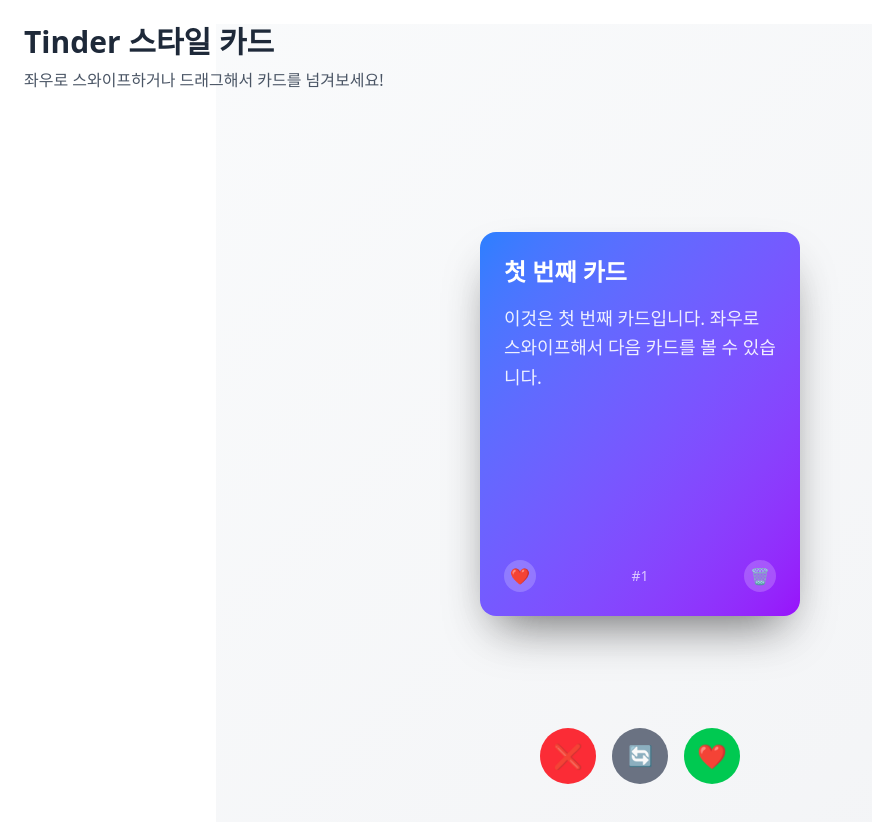
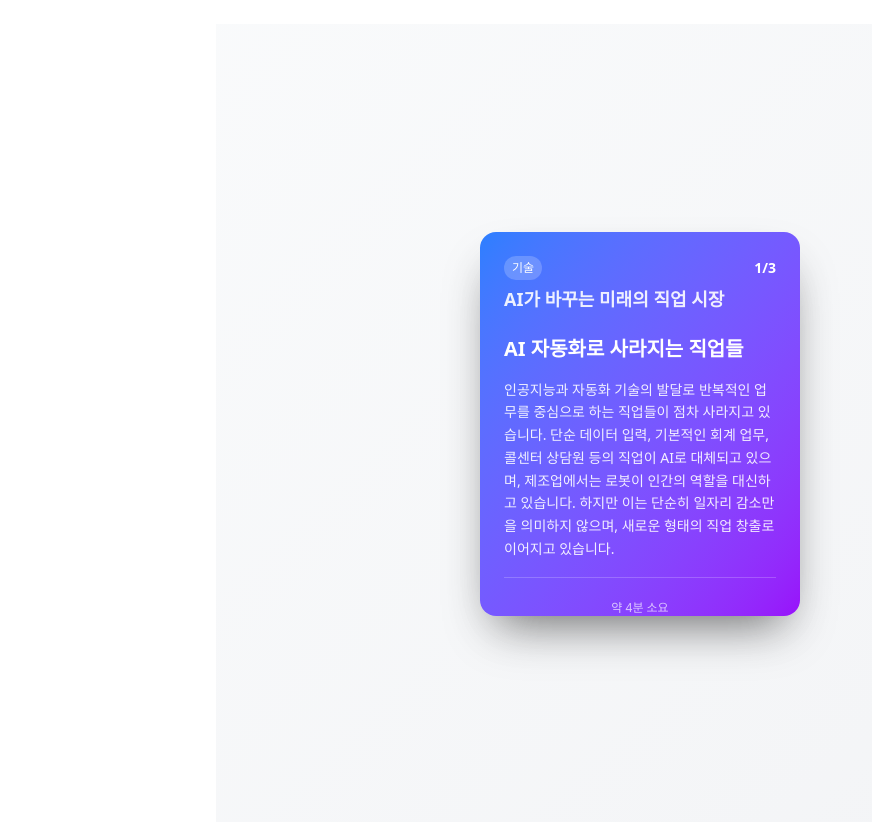
Before and after one commit to studio-wangjin/readbit, a Next.js app: page /cards in a window 1280 px wide. Shown: the top 822 px of the page, without its empty margins (0-872 px from the left). Built offline with nearby package versions, Linux system fonts and the light colour scheme.

Commit message:
feat: 아티클 컨셉에 맞게 리디자인

```diff
--- a/src/app/cards/components/CardStack.tsx
+++ b/src/app/cards/components/CardStack.tsx
@@ -1,64 +1,89 @@
 'use client';
 
-import { useState } from 'react';
+import { useState, useCallback } from 'react';
 import SwipeCard from './SwipeCard';
-
-interface Card {
-  id: number;
-  title: string;
-  content: string;
-}
-
-const initialCards: Card[] = [
-  { id: 1, title: "첫 번째 카드", content: "이것은 첫 번째 카드입니다. 좌우로 스와이프해서 다음 카드를 볼 수 있습니다." },
-  { id: 2, title: "두 번째 카드", content: "멋진 Tinder 스타일 UI입니다. 드래그해서 카드를 움직여보세요." },
-  { id: 3, title: "세 번째 카드", content: "React와 Tailwind로 만든 스와이프 카드 컴포넌트입니다." },
-  { id: 4, title: "네 번째 카드", content: "무한 스크롤링이 가능한 카드 스택입니다." },
-  { id: 5, title: "다섯 번째 카드", content: "좋아요는 오른쪽, 싫어요는 왼쪽으로 스와이프하세요." },
-];
+import { CardData } from '../types/article';
+import { DUMMY_ARTICLES } from '../data/articles';
 
 export default function CardStack() {
-  const [cards, setCards] = useState<Card[]>(initialCards);
-  const [removedCards, setRemovedCards] = useState<Card[]>([]);
+  const [currentArticleIndex, setCurrentArticleIndex] = useState(0);
+  const [currentPartIndex, setCurrentPartIndex] = useState(0);
 
-  const handleSwipe = (direction: 'left' | 'right', cardId: number) => {
-    const cardToRemove = cards.find(card => card.id === cardId);
-    if (!cardToRemove) return;
+  const getCardsToShow = (): CardData[] => {
+    const cards: CardData[] = [];
 
-    setRemovedCards(prev => [...prev, cardToRemove]);
-    setCards(prev => prev.filter(card => card.id !== cardId));
+    // 현재 카드
+    const currentArticle = DUMMY_ARTICLES[currentArticleIndex];
+    const currentPart = currentArticle.parts[currentPartIndex];
+    cards.push({
+      id: `${currentArticle.id}-${currentPart.partNumber}`,
+      articleId: currentArticle.id,
+      articleTitle: currentArticle.title,
+      part: currentPart,
+      currentPart: currentPartIndex + 1,
+      totalParts: 3,
+      category: currentArticle.category
+    });
 
-    setTimeout(() => {
-      if (cards.length <= 2) {
-        const newCards = Array.from({ length: 5 }, (_, i) => ({
-          id: Math.max(...cards.map(c => c.id), ...removedCards.map(c => c.id)) + i + 1,
-          title: `새로운 카드 ${i + 1}`,
-          content: `무한히 생성되는 카드 ${i + 1}번입니다. 계속 스와이프해보세요!`
-        }));
-        setCards(prev => [...prev, ...newCards]);
+    // 다음 카드들 (미리보기용)
+    for (let i = 1; i <= 2; i++) {
+      let nextArticleIndex = currentArticleIndex;
+      let nextPartIndex = currentPartIndex + i;
+
+      // 다음 파트가 현재 아티클을 넘어가면 다음 아티클로
+      if (nextPartIndex > 2) {
+        nextArticleIndex = (currentArticleIndex + Math.floor(nextPartIndex / 3)) % DUMMY_ARTICLES.length;
+        nextPartIndex = nextPartIndex % 3;
       }
-    }, 300);
+
+      const nextArticle = DUMMY_ARTICLES[nextArticleIndex];
+      const nextPart = nextArticle.parts[nextPartIndex];
+
+      cards.push({
+        id: `${nextArticle.id}-${nextPart.partNumber}`,
+        articleId: nextArticle.id,
+        articleTitle: nextArticle.title,
+        part: nextPart,
+        currentPart: nextPartIndex + 1,
+        totalParts: 3,
+        category: nextArticle.category
+      });
+    }
+
+    return cards;
   };
 
-  const handleReset = () => {
-    setCards(initialCards);
-    setRemovedCards([]);
-  };
+  const handleSwipe = useCallback((direction: 'left' | 'right') => {
+    if (direction === 'right') {
+      // 계속 읽기 - 다음 파트로
+      if (currentPartIndex < 2) {
+        setCurrentPartIndex(prev => prev + 1);
+      } else {
+        // 3번째 파트 완료 - 다음 아티클로
+        setCurrentArticleIndex(prev => (prev + 1) % DUMMY_ARTICLES.length);
+        setCurrentPartIndex(0);
+      }
+    } else {
+      // 아티클 건너뛰기 - 다음 아티클의 첫 파트로
+      setCurrentArticleIndex(prev => (prev + 1) % DUMMY_ARTICLES.length);
+      setCurrentPartIndex(0);
+    }
+  }, [currentPartIndex]);
+
+  const cardsToShow = getCardsToShow();
 
   return (
     <div className="relative w-full h-screen flex items-center justify-center">
       <div className="relative w-80 h-96">
-        {cards.slice(0, 3).map((card, index) => {
-          const zIndex = cards.length - index;
+        {cardsToShow.map((card, index) => {
+          const zIndex = cardsToShow.length - index;
           const scale = 1 - (index * 0.05);
           const isTop = index === 0;
 
           return (
             <SwipeCard
               key={card.id}
-              id={card.id}
-              title={card.title}
-              content={card.content}
+              cardData={card}
               onSwipe={handleSwipe}
               zIndex={zIndex}
               scale={scale}
@@ -67,45 +92,6 @@ export default function CardStack() {
           );
         })}
       </div>
-
-      <div className="absolute bottom-10 flex gap-4">
-        <button
-          onClick={() => handleSwipe('left', cards[0]?.id)}
-          className="w-14 h-14 bg-red-500 rounded-full flex items-center justify-center text-white text-2xl hover:bg-red-600 transition-colors"
-          disabled={cards.length === 0}
-        >
-          ❌
-        </button>
-
-        <button
-          onClick={handleReset}
-          className="w-14 h-14 bg-gray-500 rounded-full flex items-center justify-center text-white text-xl hover:bg-gray-600 transition-colors"
-        >
-          🔄
-        </button>
-
-        <button
-          onClick={() => handleSwipe('right', cards[0]?.id)}
-          className="w-14 h-14 bg-green-500 rounded-full flex items-center justify-center text-white text-2xl hover:bg-green-600 transition-colors"
-          disabled={cards.length === 0}
-        >
-          ❤️
-        </button>
-      </div>
-
-      {cards.length === 0 && (
-        <div className="absolute inset-0 flex items-center justify-center">
-          <div className="text-center">
-            <p className="text-2xl text-gray-500 mb-4">모든 카드를 확인했습니다!</p>
-            <button
-              onClick={handleReset}
-              className="px-6 py-3 bg-blue-500 text-white rounded-lg hover:bg-blue-600 transition-colors"
-            >
-              다시 시작하기
-            </button>
-          </div>
-        </div>
-      )}
     </div>
   );
 }
--- a/src/app/cards/components/SwipeCard.tsx
+++ b/src/app/cards/components/SwipeCard.tsx
@@ -1,21 +1,30 @@
 'use client';
 
-import { useRef, useState } from 'react';
+import { useRef, useState, useCallback } from 'react';
+import { CardData } from '../types/article';
+
+const getArticleColors = (articleId: number) => {
+  const colorSchemes = [
+    'from-blue-500 to-purple-600',      // 기술 - 파란색/보라색
+    'from-green-500 to-teal-600',       // 환경 - 초록색/청록색
+    'from-pink-500 to-rose-600',        // 비즈니스 - 핑크색/장미색
+    'from-orange-500 to-red-600',       // 추가 색상
+    'from-indigo-500 to-blue-600',      // 추가 색상
+  ];
+
+  return colorSchemes[(articleId - 1) % colorSchemes.length];
+};
 
 interface SwipeCardProps {
-  id: number;
-  title: string;
-  content: string;
-  onSwipe: (direction: 'left' | 'right', id: number) => void;
+  cardData: CardData;
+  onSwipe: (direction: 'left' | 'right') => void;
   zIndex: number;
   scale: number;
   isTop: boolean;
 }
 
 export default function SwipeCard({
-  id,
-  title,
-  content,
+  cardData,
   onSwipe,
   zIndex,
   scale,
@@ -26,23 +35,23 @@ export default function SwipeCard({
   const [startPos, setStartPos] = useState({ x: 0, y: 0 });
   const cardRef = useRef<HTMLDivElement>(null);
 
-  const handleStart = (clientX: number, clientY: number) => {
+  const handleStart = useCallback((clientX: number, clientY: number) => {
     if (!isTop) return;
 
     setIsDragging(true);
     setStartPos({ x: clientX, y: clientY });
-  };
+  }, [isTop]);
 
-  const handleMove = (clientX: number, clientY: number) => {
+  const handleMove = useCallback((clientX: number, clientY: number) => {
     if (!isDragging || !isTop) return;
 
     const deltaX = clientX - startPos.x;
     const deltaY = clientY - startPos.y;
 
     setPosition({ x: deltaX, y: deltaY });
-  };
+  }, [isDragging, isTop, startPos.x, startPos.y]);
 
-  const handleEnd = () => {
+  const handleEnd = useCallback(() => {
     if (!isDragging || !isTop) return;
 
     const threshold = 100;
@@ -50,16 +59,16 @@ export default function SwipeCard({
 
     if (Math.abs(x) > threshold) {
       const direction = x > 0 ? 'right' : 'left';
-      onSwipe(direction, id);
+      onSwipe(direction);
     } else {
       setPosition({ x: 0, y: 0 });
     }
 
     setIsDragging(false);
-  };
+  }, [isDragging, isTop, position, onSwipe]);
 
   const rotation = position.x * 0.1;
-  const opacity = Math.max(0.3, 1 - Math.abs(position.x) / 300);
+  const opacity = isTop ? Math.max(0.3, 1 - Math.abs(position.x) / 300) : 1;
 
   return (
     <div
@@ -70,47 +79,66 @@ export default function SwipeCard({
       style={{
         transform: `translateX(${position.x}px) translateY(${position.y}px) rotate(${rotation}deg) scale(${scale})`,
         zIndex: zIndex,
-        opacity: isTop ? opacity : 1,
+        opacity: opacity,
         transition: isDragging ? 'none' : 'transform 0.3s ease-out, opacity 0.3s ease-out',
       }}
-      onMouseDown={(e) => handleStart(e.clientX, e.clientY)}
-      onMouseMove={(e) => handleMove(e.clientX, e.clientY)}
-      onMouseUp={handleEnd}
-      onMouseLeave={handleEnd}
-      onTouchStart={(e) => {
-        const touch = e.touches[0];
-        handleStart(touch.clientX, touch.clientY);
-      }}
-      onTouchMove={(e) => {
-        const touch = e.touches[0];
-        handleMove(touch.clientX, touch.clientY);
-      }}
-      onTouchEnd={handleEnd}
+{...(isTop ? {
+        onMouseDown: (e: React.MouseEvent) => handleStart(e.clientX, e.clientY),
+        onMouseMove: (e: React.MouseEvent) => handleMove(e.clientX, e.clientY),
+        onMouseUp: handleEnd,
+        onMouseLeave: handleEnd,
+        onTouchStart: (e: React.TouchEvent) => {
+          const touch = e.touches[0];
+          handleStart(touch.clientX, touch.clientY);
+        },
+        onTouchMove: (e: React.TouchEvent) => {
+          const touch = e.touches[0];
+          handleMove(touch.clientX, touch.clientY);
+        },
+        onTouchEnd: handleEnd,
+      } : {})}
     >
-      <div className="w-full h-full bg-gradient-to-br from-blue-500 to-purple-600 rounded-2xl p-6 text-white flex flex-col justify-between">
-        <div>
-          <h2 className="text-2xl font-bold mb-4">{title}</h2>
-          <p className="text-lg opacity-90 leading-relaxed">{content}</p>
+      <div className={`w-full h-full bg-gradient-to-br ${getArticleColors(cardData.articleId)} rounded-2xl p-6 text-white flex flex-col`}>
+        {/* 상단: 아티클 제목 + 진행도 */}
+        <div className="mb-6">
+          <div className="flex items-center justify-between mb-2">
+            <span className="text-xs font-medium bg-white/20 px-2 py-1 rounded-full">
+              {cardData.category}
+            </span>
+            <span className="text-sm font-bold">
+              {cardData.currentPart}/{cardData.totalParts}
+            </span>
+          </div>
+          <h1 className="text-lg font-bold leading-tight opacity-90">
+            {cardData.articleTitle}
+          </h1>
         </div>
 
-        <div className="flex justify-between items-center">
-          <div className="w-8 h-8 rounded-full bg-white/20 flex items-center justify-center">
-            ❤️
-          </div>
-          <div className="text-sm opacity-70">#{id}</div>
-          <div className="w-8 h-8 rounded-full bg-white/20 flex items-center justify-center">
-            🗑️
+        {/* 메인 콘텐츠 */}
+        <div className="flex-1 flex flex-col">
+          <h2 className="text-xl font-bold mb-4">{cardData.part.title}</h2>
+          <p className="text-sm leading-relaxed opacity-90 flex-1">
+            {cardData.part.summary}
+          </p>
+        </div>
+
+        {/* 하단: 읽기 시간 */}
+        <div className="mt-4 pt-4 border-t border-white/20">
+          <div className="text-center">
+            <span className="text-xs opacity-70">
+              약 {cardData.part.readingTime}분 소요
+            </span>
           </div>
         </div>
       </div>
 
       {isTop && Math.abs(position.x) > 50 && (
         <div
-          className={`absolute top-1/2 left-1/2 transform -translate-x-1/2 -translate-y-1/2 text-4xl font-bold ${
+          className={`absolute top-1/2 left-1/2 transform -translate-x-1/2 -translate-y-1/2 text-2xl font-bold ${
             position.x > 0 ? 'text-green-400' : 'text-red-400'
           }`}
         >
-          {position.x > 0 ? 'LIKE' : 'NOPE'}
+          {position.x > 0 ? '계속 읽기' : '다른 글 읽기'}
         </div>
       )}
     </div>
--- /dev/null
+++ b/src/app/cards/data/articles.ts
@@ -0,0 +1,94 @@
+import { Article } from '../types/article';
+
+export const DUMMY_ARTICLES: Article[] = [
+  {
+    id: 1,
+    title: "AI가 바꾸는 미래의 직업 시장",
+    totalReadingTime: 12,
+    category: "기술",
+    publishedAt: "2024-08-29",
+    parts: [
+      {
+        id: 1,
+        title: "AI 자동화로 사라지는 직업들",
+        summary: "인공지능과 자동화 기술의 발달로 반복적인 업무를 중심으로 하는 직업들이 점차 사라지고 있습니다. 단순 데이터 입력, 기본적인 회계 업무, 콜센터 상담원 등의 직업이 AI로 대체되고 있으며, 제조업에서는 로봇이 인간의 역할을 대신하고 있습니다. 하지만 이는 단순히 일자리 감소만을 의미하지 않으며, 새로운 형태의 직업 창출로 이어지고 있습니다.",
+        partNumber: 1,
+        readingTime: 4
+      },
+      {
+        id: 2,
+        title: "AI 시대에 각광받는 새로운 직업",
+        summary: "AI 기술의 발달과 함께 AI 트레이너, 데이터 사이언티스트, 머신러닝 엔지니어 같은 전문직이 급부상하고 있습니다. 또한 AI와 인간의 협업을 조율하는 'AI 매니저', 알고리즘의 편향성을 검증하는 'AI 윤리 전문가' 등 새로운 형태의 직업들이 등장하고 있습니다. 창의성과 감정적 지능을 요구하는 직업들은 오히려 더욱 중요해지고 있습니다.",
+        partNumber: 2,
+        readingTime: 4
+      },
+      {
+        id: 3,
+        title: "미래 직업 시장에서 살아남는 법",
+        summary: "AI 시대에 경쟁력을 유지하려면 평생 학습이 필수입니다. 기술적 스킬과 함께 창의성, 비판적 사고, 감정 지능 등 인간 고유의 능력을 기르는 것이 중요합니다. 또한 여러 분야의 지식을 융합하는 T자형 인재가 되거나, 특정 영역의 깊은 전문성을 갖춘 I자형 인재로 발전하는 전략이 필요합니다. 변화에 적응하는 민첩성과 새로운 기술을 빠르게 학습하는 능력이 핵심 역량이 될 것입니다.",
+        partNumber: 3,
+        readingTime: 4
+      }
+    ]
+  },
+  {
+    id: 2,
+    title: "기후 변화 대응을 위한 신기술 혁신",
+    totalReadingTime: 15,
+    category: "환경",
+    publishedAt: "2024-08-28",
+    parts: [
+      {
+        id: 4,
+        title: "탄소 포집 및 저장 기술의 현재",
+        summary: "대기 중 이산화탄소를 직접 포집해 저장하는 DAC(Direct Air Capture) 기술이 상용화되고 있습니다. 아이슬란드의 클라임웍스, 캐나다의 카본엔지니어링 등의 기업들이 대규모 상용 시설을 운영 중이며, 포집된 CO2를 지하에 영구 저장하거나 유용한 화학물질로 전환하는 기술도 발전하고 있습니다. 하지만 아직 비용이 높고 에너지 소비량이 많다는 한계가 있어 경제성 확보가 과제입니다.",
+        partNumber: 1,
+        readingTime: 5
+      },
+      {
+        id: 5,
+        title: "차세대 재생에너지 기술 동향",
+        summary: "태양광 패널의 효율이 26%를 넘어서며 페로브스카이트 태넘셀 등 새로운 소재 기술이 주목받고 있습니다. 해상 풍력 발전은 대형화와 부유식 기술 발전으로 더 깊은 바다에서도 설치 가능해졌고, 그린 수소 생산을 위한 전해조 기술도 급속히 발전하고 있습니다. 특히 한국은 2030년까지 해상풍력 12GW 설치를 목표로 하며 재생에너지 전환을 가속화하고 있습니다.",
+        partNumber: 2,
+        readingTime: 5
+      },
+      {
+        id: 6,
+        title: "스마트 그리드와 에너지 저장 솔루션",
+        summary: "재생에너지의 간헐성 문제를 해결하기 위해 대용량 배터리 저장 시스템(BESS)과 양수발전, 압축공기 저장 등 다양한 기술이 개발되고 있습니다. AI 기반 스마트 그리드는 전력 수요를 예측하고 공급을 최적화하며, 전기차 배터리를 활용한 V2G(Vehicle-to-Grid) 기술도 실용화되고 있습니다. 이러한 기술들이 통합되면서 100% 재생에너지 기반 전력망도 현실화되고 있습니다.",
+        partNumber: 3,
+        readingTime: 5
+      }
+    ]
+  },
+  {
+    id: 3,
+    title: "메타버스 시대의 새로운 비즈니스 모델",
+    totalReadingTime: 10,
+    category: "비즈니스",
+    publishedAt: "2024-08-27",
+    parts: [
+      {
+        id: 7,
+        title: "가상 부동산과 디지털 자산의 부상",
+        summary: "메타버스 내 가상 토지와 건물이 실제 경제적 가치를 창출하고 있습니다. 샌드박스, 디센트럴랜드 등에서 가상 부동산 거래가 활발하며, 유명 브랜드들이 가상 매장을 개설하고 있습니다. NFT 기반의 디지털 아트와 수집품 시장도 급성장하고 있으며, 가상 콘서트와 전시회 등의 이벤트가 새로운 수익 모델을 만들어내고 있습니다. 블록체인 기술이 디지털 소유권을 보장하는 핵심 인프라 역할을 하고 있습니다.",
+        partNumber: 1,
+        readingTime: 3
+      },
+      {
+        id: 8,
+        title: "메타버스 내 일자리와 창작 경제",
+        summary: "메타버스에서 아바타 디자이너, 가상 건축가, 메타버스 이벤트 기획자 등 새로운 직업이 탄생하고 있습니다. 개인 창작자들은 가상 세계에서 독특한 콘텐츠와 경험을 제공하며 수익을 창출하고 있으며, 플레이투언(Play-to-Earn) 게임을 통해 게임 플레이 자체가 경제 활동이 되고 있습니다. 가상 교육과 트레이닝 서비스도 주목받는 분야로, 실제보다 안전하고 비용 효율적인 학습 환경을 제공합니다.",
+        partNumber: 2,
+        readingTime: 3
+      },
+      {
+        id: 9,
+        title: "기업의 메타버스 활용 전략",
+        summary: "글로벌 기업들이 메타버스를 마케팅과 고객 경험의 새로운 채널로 활용하고 있습니다. 나이키는 '나이키랜드'에서 가상 제품을 판매하고, 현대자동차는 메타버스에서 신차 발표회를 개최했습니다. 원격 근무와 협업을 위한 가상 오피스도 확산되고 있으며, 직원 교육과 onboard를 메타버스에서 진행하는 기업들이 늘고 있습니다. 브랜드 경험의 한계를 뛰어넘는 혁신적인 고객 접점이 만들어지고 있습니다.",
+        partNumber: 3,
+        readingTime: 4
+      }
+    ]
+  }
+];
--- a/src/app/cards/page.tsx
+++ b/src/app/cards/page.tsx
@@ -3,10 +3,6 @@ import CardStack from './components/CardStack';
 export default function CardsPage() {
   return (
     <div className="w-full min-h-screen bg-gradient-to-br from-gray-50 to-gray-100">
-      <div className="absolute top-6 left-6 z-10">
-        <h1 className="text-3xl font-bold text-gray-800">Tinder 스타일 카드</h1>
-        <p className="text-gray-600 mt-2">좌우로 스와이프하거나 드래그해서 카드를 넘겨보세요!</p>
-      </div>
       <CardStack />
     </div>
   );
--- /dev/null
+++ b/src/app/cards/types/article.ts
@@ -0,0 +1,26 @@
+export interface ArticlePart {
+  id: number;
+  title: string;
+  summary: string;
+  partNumber: 1 | 2 | 3;
+  readingTime: number; // minutes
+}
+
+export interface Article {
+  id: number;
+  title: string;
+  totalReadingTime: number; // minutes
+  parts: [ArticlePart, ArticlePart, ArticlePart];
+  category: string;
+  publishedAt: string;
+}
+
+export interface CardData {
+  id: string;
+  articleId: number;
+  articleTitle: string;
+  part: ArticlePart;
+  currentPart: number;
+  totalParts: number;
+  category: string;
+}
```
